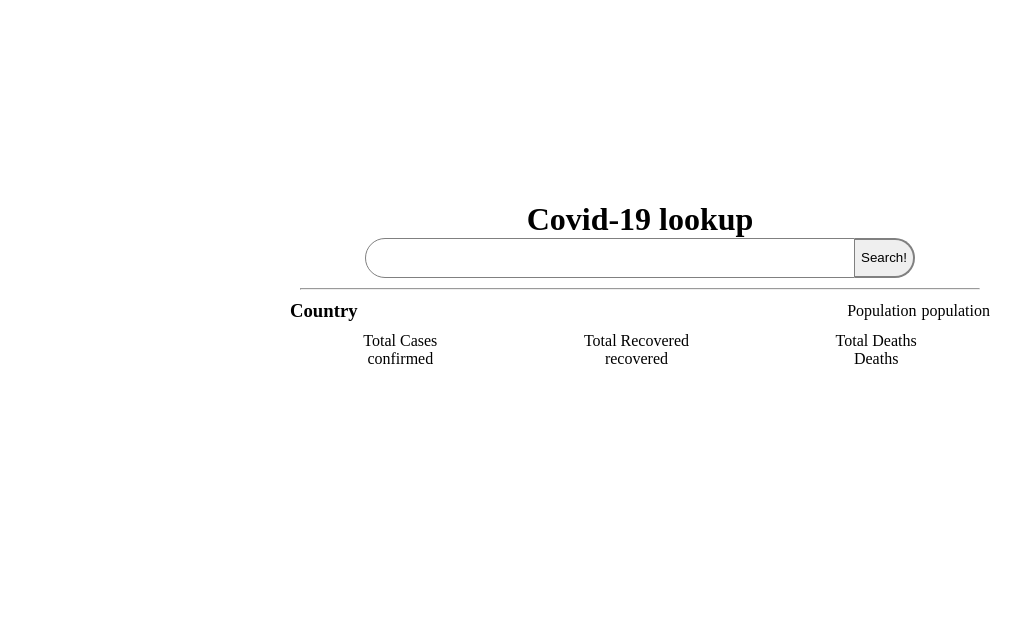
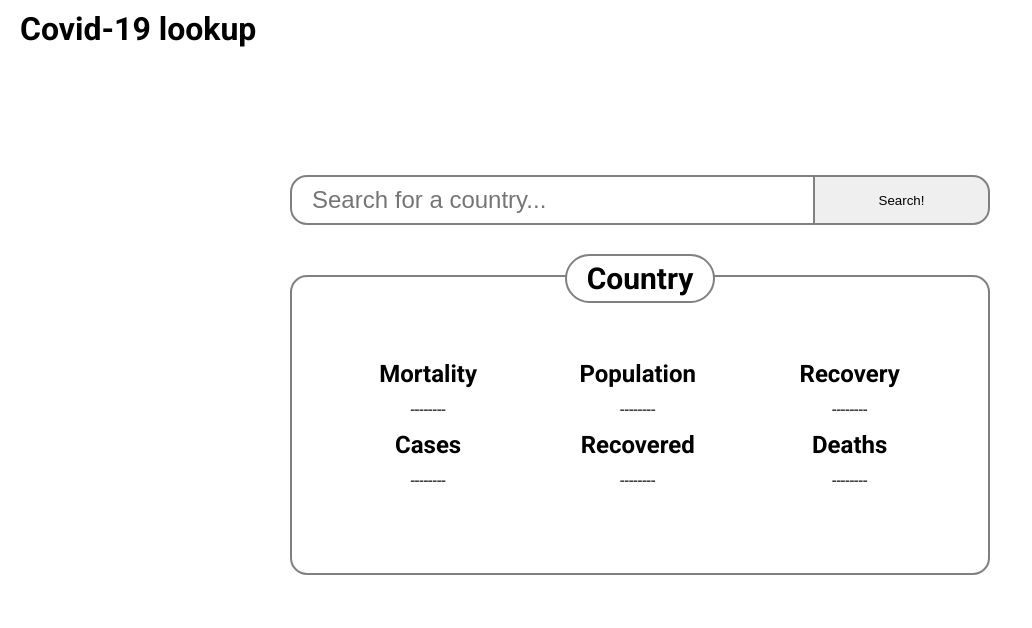
Before and after one commit to EnglishhOI/covidLookup, a plain HTML site: page index.html in a window 1280 px wide. Shown: the whole page, without its empty margins (0-1032 px from the left). Drawn offline with Linux system fonts and the light colour scheme.

Commit message:
HTML Structure & CSS Styles Change

```diff
--- a/assets/css/styles.css
+++ b/assets/css/styles.css
@@ -1,3 +1,5 @@
+@import url('https://fonts.googleapis.com/css2?family=Bebas+Neue&family=Roboto:wght@300;400;700&display=swap');
+
 * {
     box-sizing: border-box;
     margin: 0;
@@ -10,35 +12,16 @@ body {
     height: 100vh;
     margin: 0;
     padding: 0;
+
+    font-family: 'Roboto', sans-serif;
 }
-
-hr {
-    margin: 10px;
-}
-
-#countryContainer {
-    width: 700px;
-    height: 300px;
-}
-
-article {
-    display: flex;
-    justify-content: center;
-    flex-direction: column;
-}
-
-.infoBlock {
-    display: flex;
-    flex-direction: row;
-    justify-content: space-around;
-}
-
-p {
-    text-align: center;
-}
-
 header {
     text-align: center;
+    position: absolute;
+    top: 0;
+    left: 0;
+
+    margin: 10px 20px;
 }
 .input {
     display: flex;
@@ -46,11 +29,11 @@ header {
     justify-content: center;
 }
 
-header input {
-    width: 70%;
-    height: 40px;
-    border-radius: 100px 0 0 100px;
-    border: 1px grey solid;
+.header input {
+    width: 75%;
+    height: 50px;
+    border-radius: 17px 0 0 17px;
+    border: 2px grey solid;
 
     padding-left: 20px;
     margin: 0;
@@ -59,27 +42,59 @@ header input {
     outline: none;
 }
 
-header button {
+.header button {
     margin: 0;
-    border-radius: 0 100px 100px 0;
+    border-radius: 0 17px 17px 0;
     border: 2px grey solid;
     border-left: none;
-    height: 40px;
+    height: 50px;
+    width: 25%;
 }
 
-.countryPop {
+#countryContainer {
+    width: 700px;
+    height: 300px;
+
+    margin: 50px 0;
+}
+
+article {
     display: flex;
     align-items: center;
-    justify-content: space-between;
+    justify-content: center;
 
-    margin-bottom: 10px;
+    height: 300px;
+    border: 2px grey solid;
+    border-radius: 17px ;
+    position: relative;
 }
 
-.pop {
-    display: flex;
-    flex-direction: row;
+.countrySection {
+    position: absolute;
+    top: -23px;
+
+    border-radius: 29px;
+    border: 2px grey solid;
+    background: #fff;
+
+    padding: 5px 20px;
 }
 
-.pop p {
-    margin-left: 5px;
+#country {
+    font-size: 30px;
 }
+
+table {
+    width: 90%;
+
+    border-spacing: 10px;
+}
+
+.tableHeading {
+    font-weight: 700;
+    font-size: 24px;
+}
+
+table td {
+    text-align: center;
+}
--- a/index.html
+++ b/index.html
@@ -13,44 +13,51 @@
 
         <header>
             <h1>Covid-19 lookup</h1>
+        </header>
+
+
+        <section class="header">
+
             <div class="input">
-                <input type="text" id="searchInput"><button>Search!</button>
+                <input type="text" id="searchInput" placeholder="Search for a country..."><button>Search!</button>
 
-            </div>
-            <hr>
-        </header>
+                </div>
+        </section>
 
         <main id="countryContainer">
 
           <article>
-            <section class="countryPop">
+            <section class="countrySection">
                 <h1 id="country">Country</h1>
-                <div class="pop">
-                    <p>Population</p>
-                    <p id="population">population</p>
+            </section>
 
-                </div>
 
-            </section>
-            <div class="infoBlock">
-                <div class="block">
-                    <p>Total Cases</p>
-                    <p id="confirmed">confirmed</p>
-                </div>
+                <table>
+                    <tr>
+                        <th class="tableHeading">Mortality</th>
+                        <th class="tableHeading">Population</th>
+                        <th class="tableHeading">Recovery</th>
+                    </tr>
+                    <tr>
+                        <td id="mortality">--------</td>
+                        <td id="population">--------</td>
+                        <td id="recovery">--------</td>
+                    </tr>
 
-                <div class="block">
-                    <p>Total Recovered</p>
-                    <p id="recovered">recovered</p>
+                    <tr>
+                        <td class="tableHeading">Cases</td>
+                        <td class="tableHeading">Recovered</td>
+                        <td class="tableHeading">Deaths</td>
+                    </tr>
 
-                </div>
+                    <tr>
+                        <td id="confirmed">--------</td>
 
-                <div class="block">
-                    <p>Total Deaths</p>
-                    <p id="deaths">Deaths</p>
+                        <td id="recovered">--------</td>
 
-                </div>
-            </div>
-
+                        <td id="deaths">--------</td>
+                    </tr>
+                </table>
           </article>
         </main>
     </div>
```
